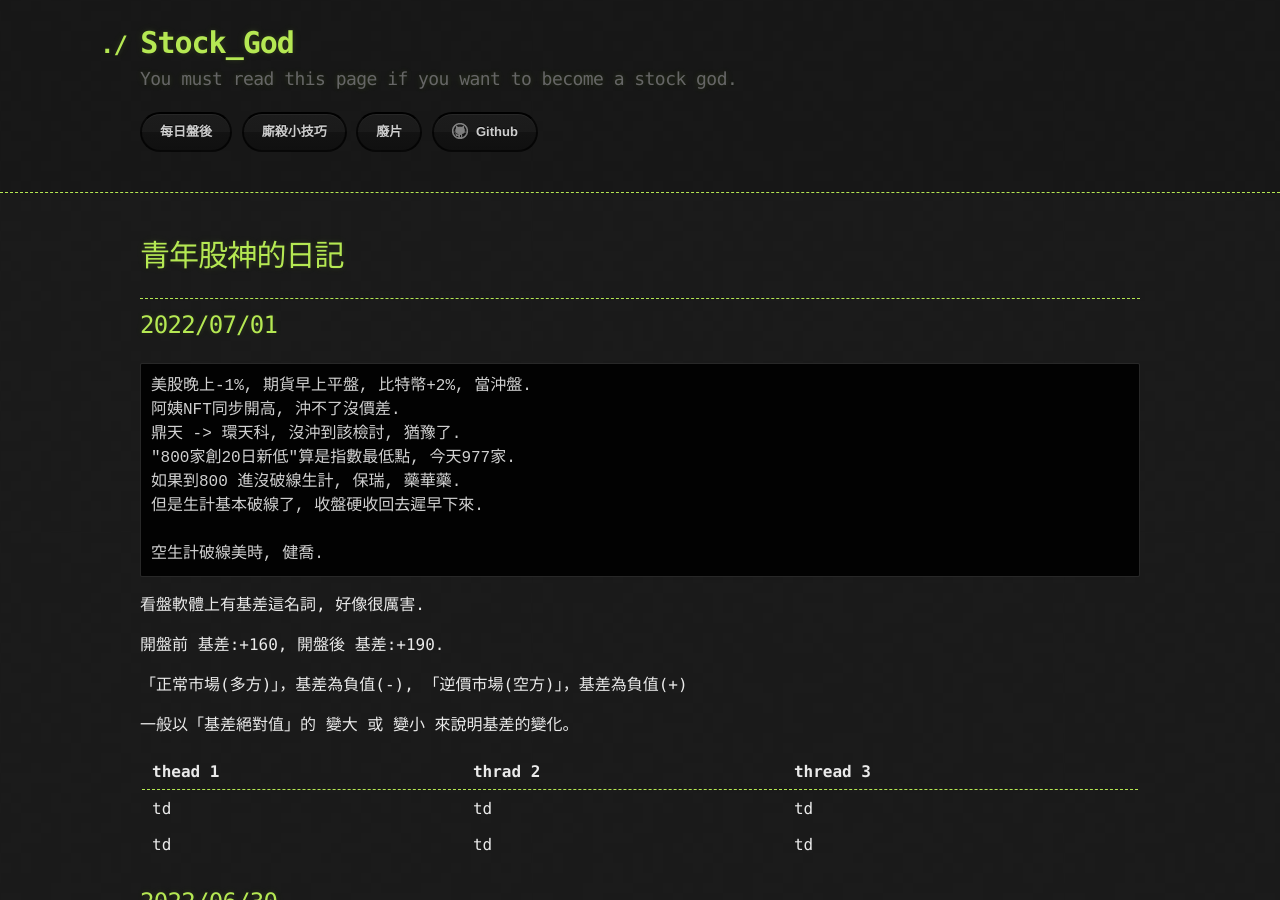
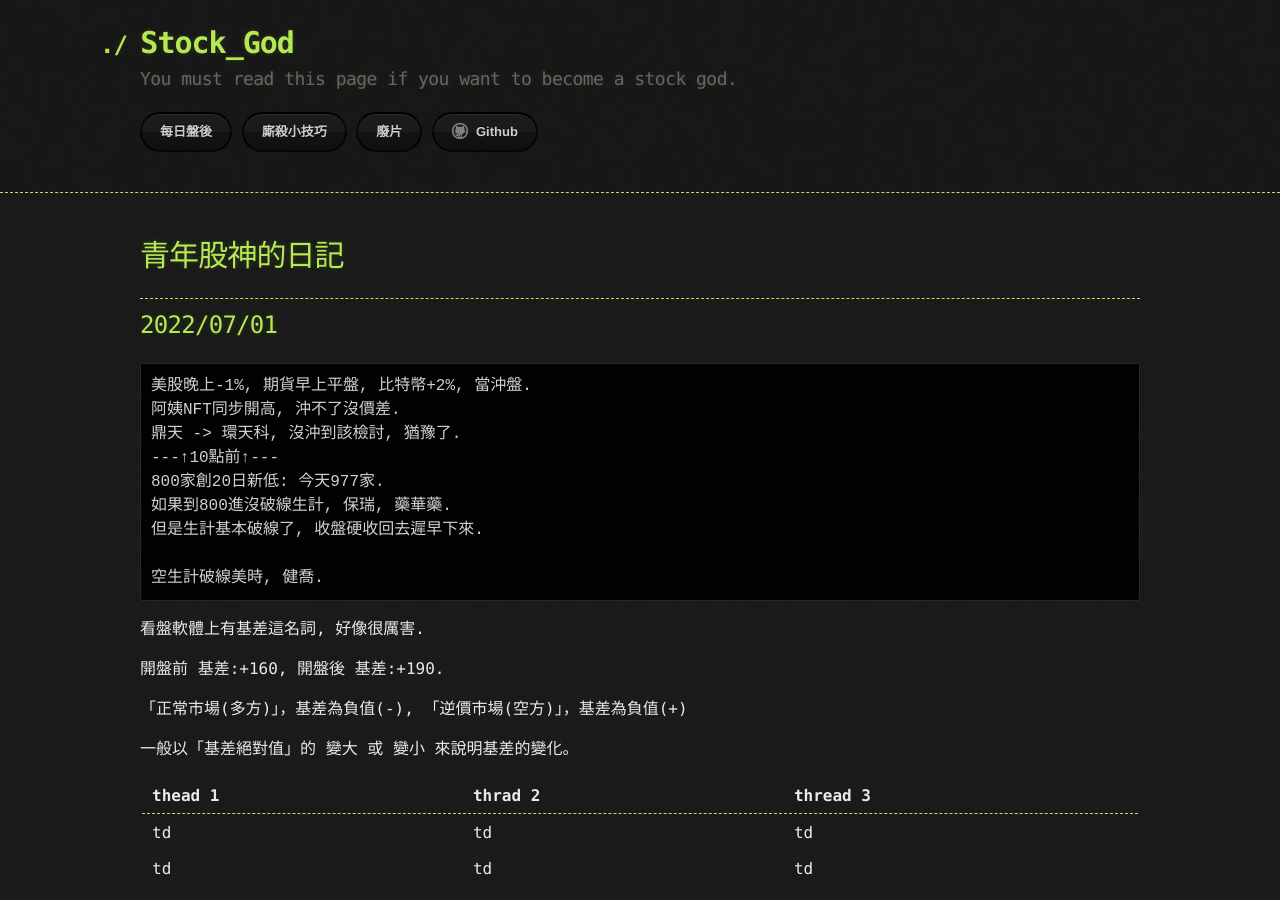
Before and after one commit to lepg5487/Stock_God, a Jekyll site: the page built from index.md, in a window 1280 px wide and 900 px high. Built offline with Jekyll 4.4.1, drawn with Linux system fonts in a browser that asks for light colours; our own code applies the rules of GitHub Pages for plain Markdown files.

Commit message:
Update index.md

```diff
--- a/index.md
+++ b/index.md
@@ -11,8 +11,9 @@ layout: testlayouts
 美股晚上-1%, 期貨早上平盤, 比特幣+2%, 當沖盤.
 阿姨NFT同步開高, 沖不了沒價差.
 鼎天 -> 環天科, 沒沖到該檢討, 猶豫了.
-"800家創20日新低"算是指數最低點, 今天977家.
-如果到800 進沒破線生計, 保瑞, 藥華藥.
+---↑10點前↑---
+800家創20日新低: 今天977家.
+如果到800進沒破線生計, 保瑞, 藥華藥.
 但是生計基本破線了, 收盤硬收回去遲早下來.
 
 空生計破線美時, 健喬.
```
